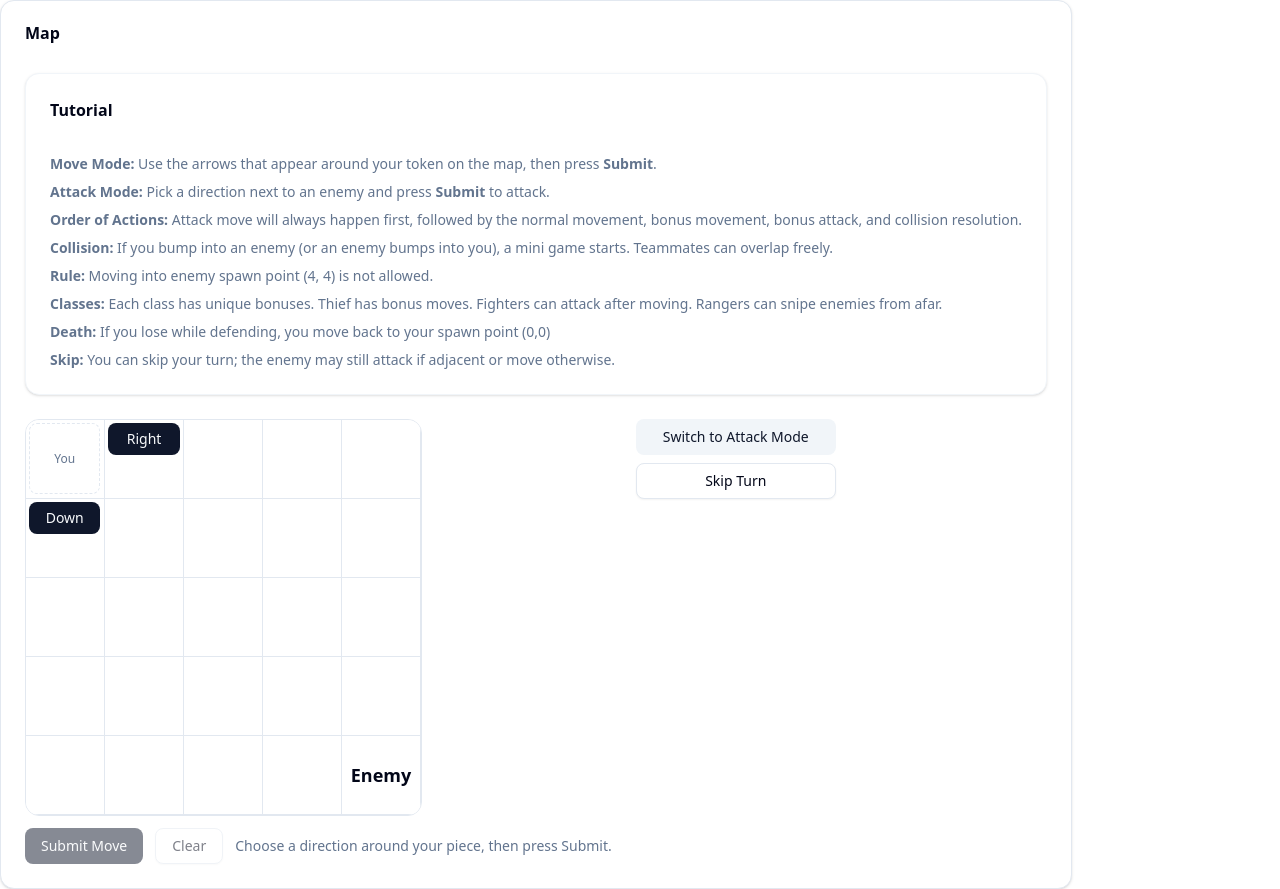
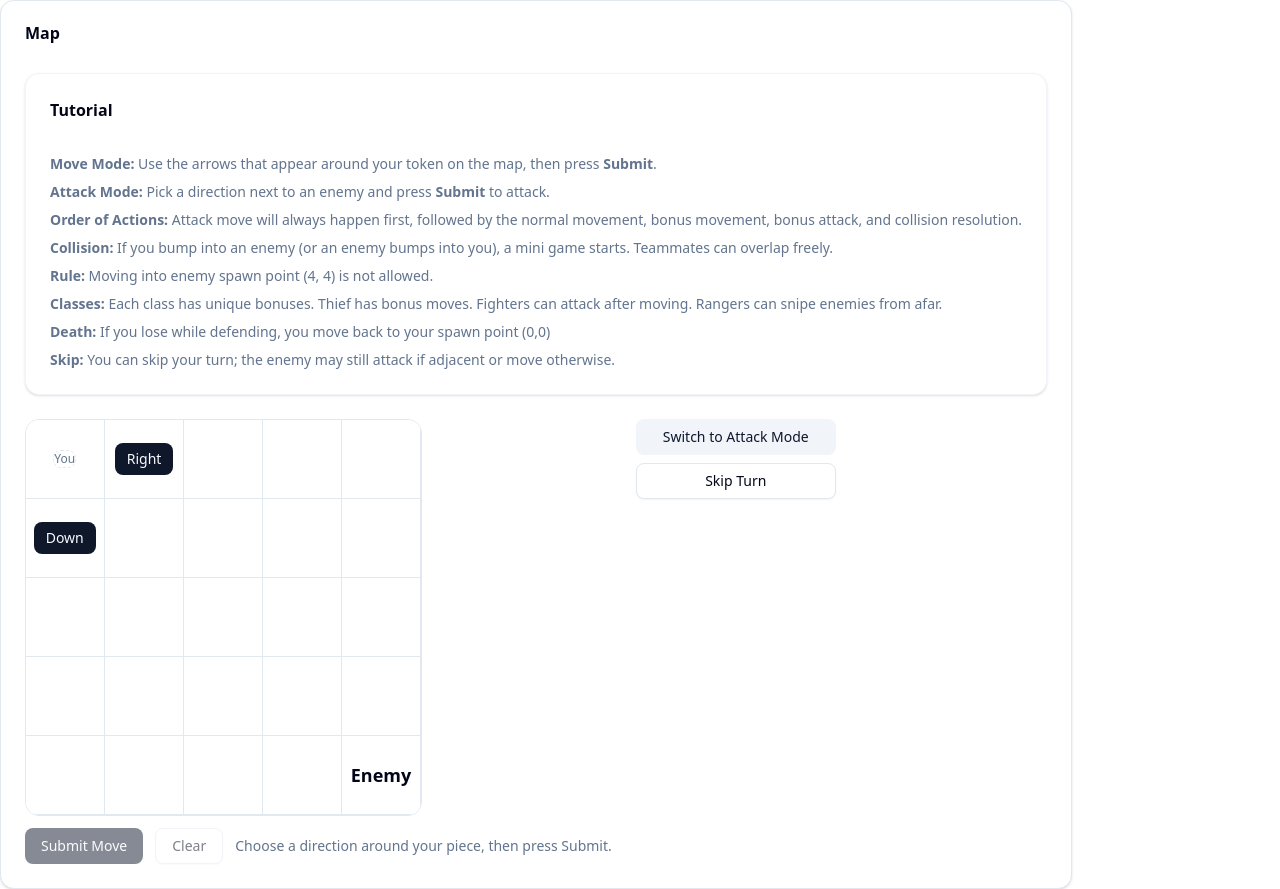
Before and after one commit to yparkTaBS/ChoHanJi, a Next.js app in the folder FE/cho-han-ji/: page /Player/1/1 in a window 1280 px wide. Built offline with nearby package versions, Linux system fonts and the light colour scheme; no server answers.

Commit message:
Center map control buttons

```diff
--- a/FE/cho-han-ji/app/Player/[roomId]/[characterId]/page.tsx
+++ b/FE/cho-han-ji/app/Player/[roomId]/[characterId]/page.tsx
@@ -462,11 +462,11 @@ export default function CharacterPage({
                 )}
               </div>
 
-              <div className="pointer-events-none absolute inset-0 grid grid-cols-5 grid-rows-5">
+              <div className="pointer-events-none absolute inset-0 grid grid-cols-5 grid-rows-5 place-items-center">
                 {/* Up */}
                 {showDir("up") ? (
                   <div
-                    className="pointer-events-auto p-1"
+                    className="pointer-events-auto flex items-center justify-center p-1"
                     style={{
                       gridColumnStart: pos.c + 1,
                       gridColumnEnd: pos.c + 2,
@@ -483,7 +483,7 @@ export default function CharacterPage({
                 {/* Left */}
                 {showDir("left") ? (
                   <div
-                    className="pointer-events-auto p-1"
+                    className="pointer-events-auto flex items-center justify-center p-1"
                     style={{
                       gridColumnStart: pos.c,
                       gridColumnEnd: pos.c + 1,
@@ -499,7 +499,7 @@ export default function CharacterPage({
 
                 {/* Center marker */}
                 <div
-                  className="pointer-events-none p-1"
+                  className="pointer-events-none flex items-center justify-center p-1"
                   style={{
                     gridColumnStart: pos.c + 1,
                     gridColumnEnd: pos.c + 2,
@@ -515,7 +515,7 @@ export default function CharacterPage({
                 {/* Right */}
                 {showDir("right") ? (
                   <div
-                    className="pointer-events-auto p-1"
+                    className="pointer-events-auto flex items-center justify-center p-1"
                     style={{
                       gridColumnStart: pos.c + 2,
                       gridColumnEnd: pos.c + 3,
@@ -532,7 +532,7 @@ export default function CharacterPage({
                 {/* Down */}
                 {showDir("down") ? (
                   <div
-                    className="pointer-events-auto p-1"
+                    className="pointer-events-auto flex items-center justify-center p-1"
                     style={{
                       gridColumnStart: pos.c + 1,
                       gridColumnEnd: pos.c + 2,
```
